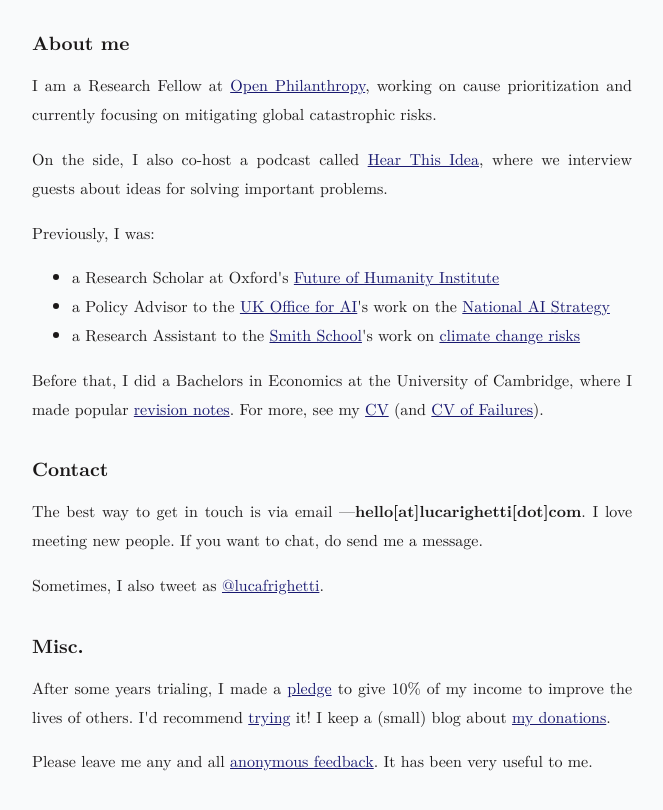
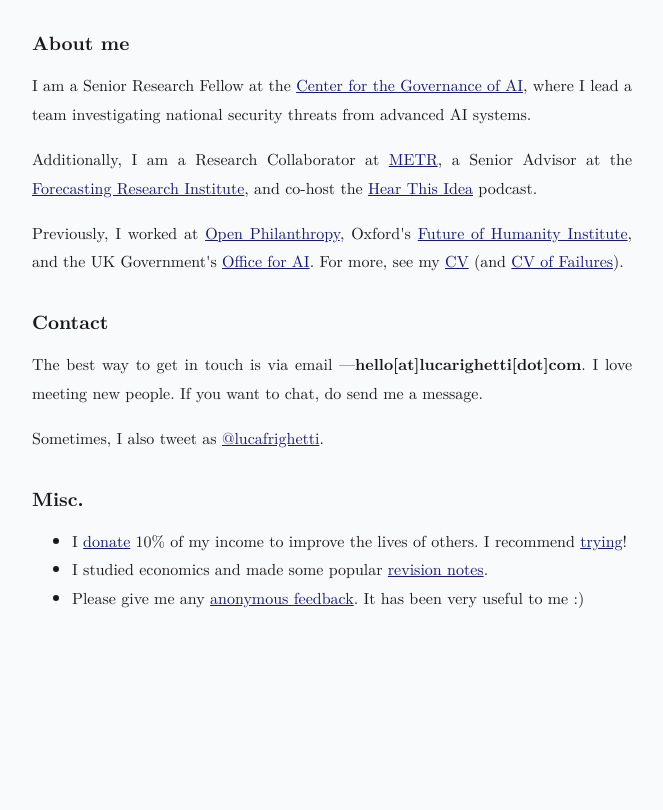
Before and after one commit to LucaRighetti/LucaRighetti.com, a website: page index.html in a window 1280 px wide. Shown: the part 388-1198 px from the top of the page, without its empty margins (308-971 px from the left). After the commit the page ends 1049 px from the top, so only its background shows below. Drawn offline with nearby package versions, Linux system fonts and the light colour scheme.

Commit message:
job change :)

```diff
--- a/index.html
+++ b/index.html
@@ -48,24 +48,21 @@
   </figure>
 
   <h4 id="About-Me">About me</h4>
-	  <p> I am a Research Fellow at <a href="https://openphilanthropy.org/"target="_blank">Open Philanthropy</a>, working on cause prioritization and currently focusing on mitigating global catastrophic risks. </p>
-    <p> On the side, I also co-host a podcast called <a href="https://www.hearthisidea.com/"target="_blank">Hear This Idea</a>, where we interview guests about ideas for solving important problems. </p>
-    <p> Previously, I was:</p>
-    <ul>
-      <li>a Research Scholar at Oxford's <a href="https://www.fhi.ox.ac.uk/"target="_blank">Future of Humanity Institute</a></li>
-      <li>a Policy Advisor to the <a href="https://www.gov.uk/government/organisations/office-for-artificial-intelligence"target="_blank">UK Office for AI</a>'s work on the <a href="https://www.gov.uk/government/publications/national-ai-strategy"target="_blank">National AI Strategy</a></li>
-      <li>a Research Assistant to the <a href="https://www.smithschool.ox.ac.uk/"target="_blank">Smith School</a>'s work on <a href="https://www.chathamhouse.org/about-us/our-departments/environment-and-society-programme/uk-china-cooperation-climate-change-risk"target="_blank">climate change risks</a></li>
-    </ul>
-    <p> Before that, I did a Bachelors in Economics at the University of Cambridge, where I made popular <a href="https://drive.google.com/drive/folders/1RJ8GDyJiMlE2A6t--2FwmgBDiot_ZjA5?usp=sharing"target="_blank">revision notes</a>. For more, see my <a href="projects/Righetti_CV.pdf"target="_blank">CV</a> (and <a href="projects/Righetti_CV_Failures.pdf"target="_blank">CV of Failures</a>).</p>
+	  <p> I am a Senior Research Fellow at the <a href="https://www.governance.ai/"target="_blank">Center for the Governance of AI</a>, where I lead a team investigating national security threats from advanced AI systems.</p>
+    <p> Additionally, I am a Research Collaborator at <a href="https://metr.org/"target="_blank">METR</a>, a Senior Advisor at the <a href="https://forecastingresearch.org/"target="_blank">Forecasting Research Institute</a>, and co-host the <a href="https://www.hearthisidea.com/"target="_blank">Hear This Idea</a> podcast.</p>
+    <p> Previously, I worked at <a href="https://www.openphilanthropy.org"target="_blank">Open Philanthropy</a>, Oxford's <a href="https://www.fhi.ox.ac.uk/"target="_blank">Future of Humanity Institute</a>, and the UK Government's <a href="https://www.gov.uk/government/organisations/office-for-artificial-intelligence"target="_blank">Office for AI</a>. For more, see my <a href="https://www.linkedin.com/in/lucafrighetti/"target="_blank">CV</a> (and <a href="projects/Righetti_CV_Failures.pdf"target="_blank">CV of Failures</a>).</p>
   <h4 id="contact">Contact</h4>
     <p>The best way to get in touch is via email —<b>hello[at]lucarighetti[dot]com</b>. I love meeting new people. If you want to chat, do send me a message.</p>
     <p>Sometimes, I also tweet as <a href="https://twitter.com/LucaFRighetti"target="_blank">@lucafrighetti</a>.
 
   <h4 id="misc">Misc.</h4>
 
-  <p> After some years trialing, I made a <a href="https://www.givingwhatwecan.org/en-GB/pledge">pledge</a> to give 10% of my income to improve the lives of others.  I'd recommend <a href="https://www.givingwhatwecan.org/en-GB/get-involved/trial-pledge"target="_blank">trying</a> it! I keep a (small) blog about <a href="https://lucarighetti.substack.com/"target="_blank">my donations</a>.</p>
-  <p>Please leave me any and all <a href="https://forms.gle/hdhviS1fkGHSiwLH9"target="_blank">anonymous feedback</a>. It has been very useful to me.</p>
-<br>
+<ul>
+  <li>I <a href="https://www.givingwhatwecan.org/en-GB/pledge">donate</a> 10% of my income to improve the lives of others.  I recommend <a href="https://www.givingwhatwecan.org/en-GB/get-involved/trial-pledge"target="_blank">trying</a>!</li>
+  <li>I studied economics and made some popular <a href="https://drive.google.com/drive/folders/1RJ8GDyJiMlE2A6t--2FwmgBDiot_ZjA5?usp=sharing"target="_blank">revision notes</a>.</li>
+  <li>Please give me any <a href="https://forms.gle/hdhviS1fkGHSiwLH9"target="_blank">anonymous feedback</a>. It has been very useful to me :)</li>
+</ul>
+
 </article>
   </main>
 
```
